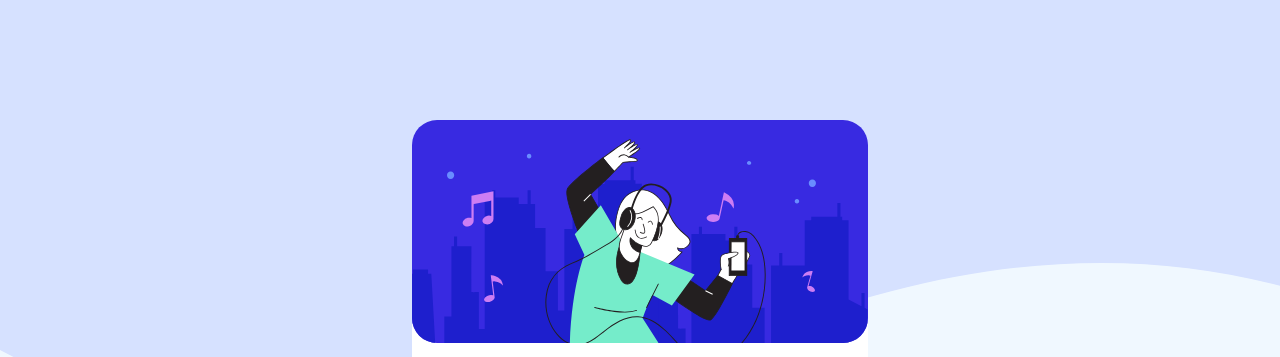
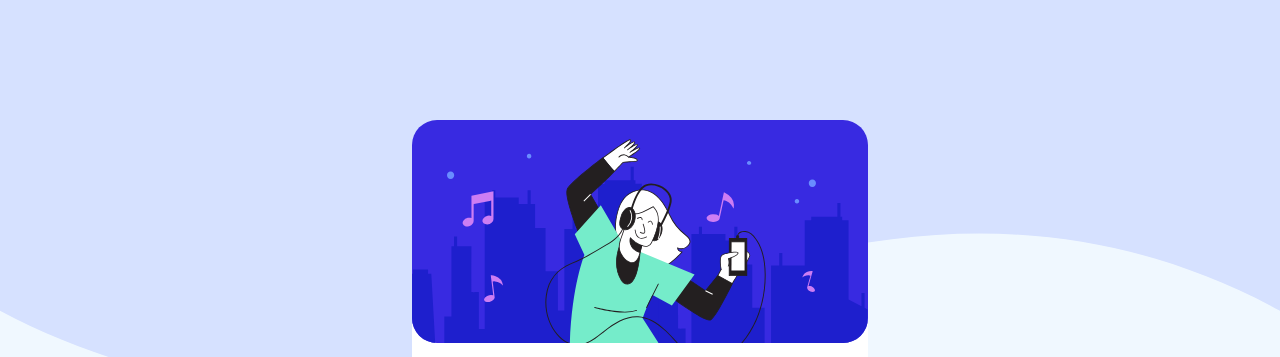
Before and after one commit to shivamsatyam/frontend_mentor_challenge_order-summary-component-main, a plain HTML site: page index.html in a window 1280 px wide. Shown: the top 357 px of the page. Drawn offline with Linux system fonts and the light colour scheme.

Commit message:
Update index.css

```diff
--- a/index.css
+++ b/index.css
@@ -1,16 +1,4 @@
-/*  Order Summary
 
-  You can now listen to millions of songs, audiobooks, and podcasts on any
-  device anywhere you like!
-
-  Annual Plan
-  $59.99/year
-
-  Change
-
-  Proceed to Payment
-  Cancel Order
-  */
 
 *{
 	margin: 0px;
@@ -27,6 +15,7 @@ width: 100%;
     align-items: center;
     background-image: url(./images/pattern-background-desktop.svg);
     background-repeat: no-repeat;
+	background-size:100%;
 }
 
 .box{
```
